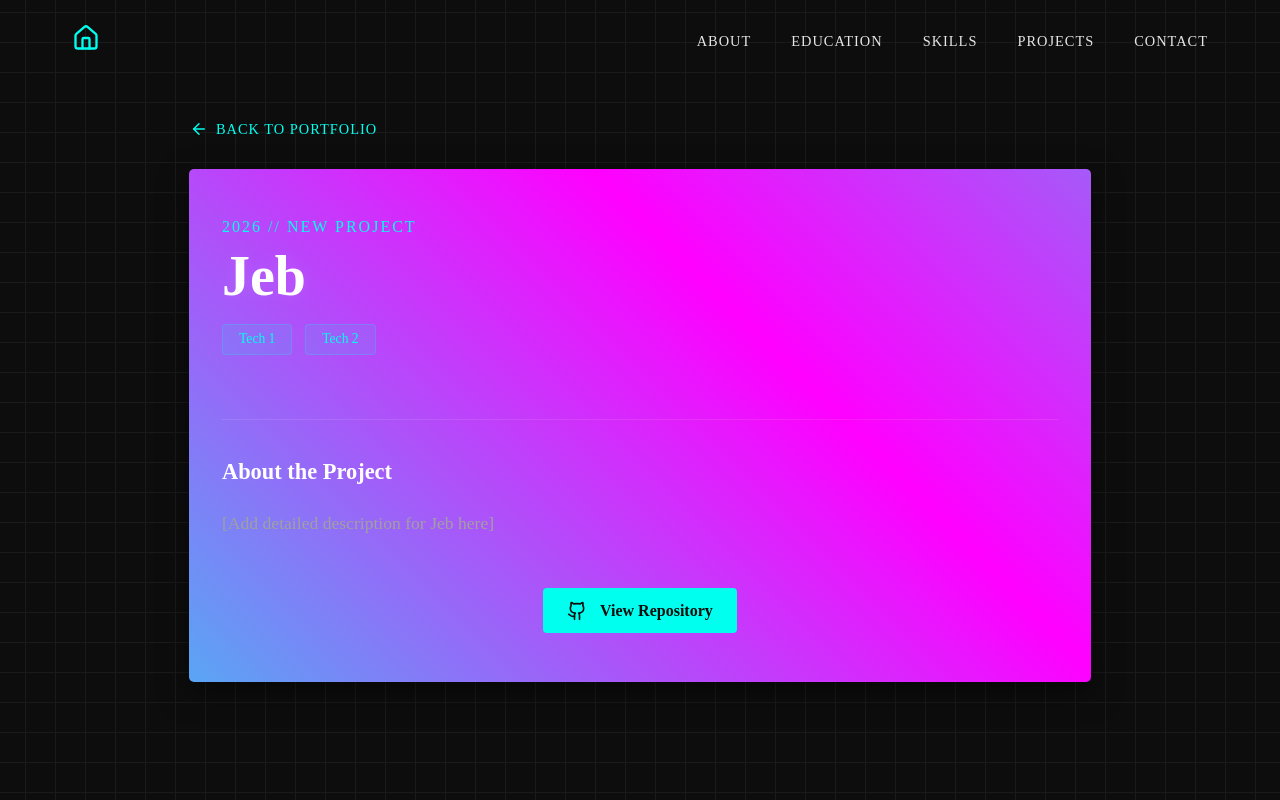
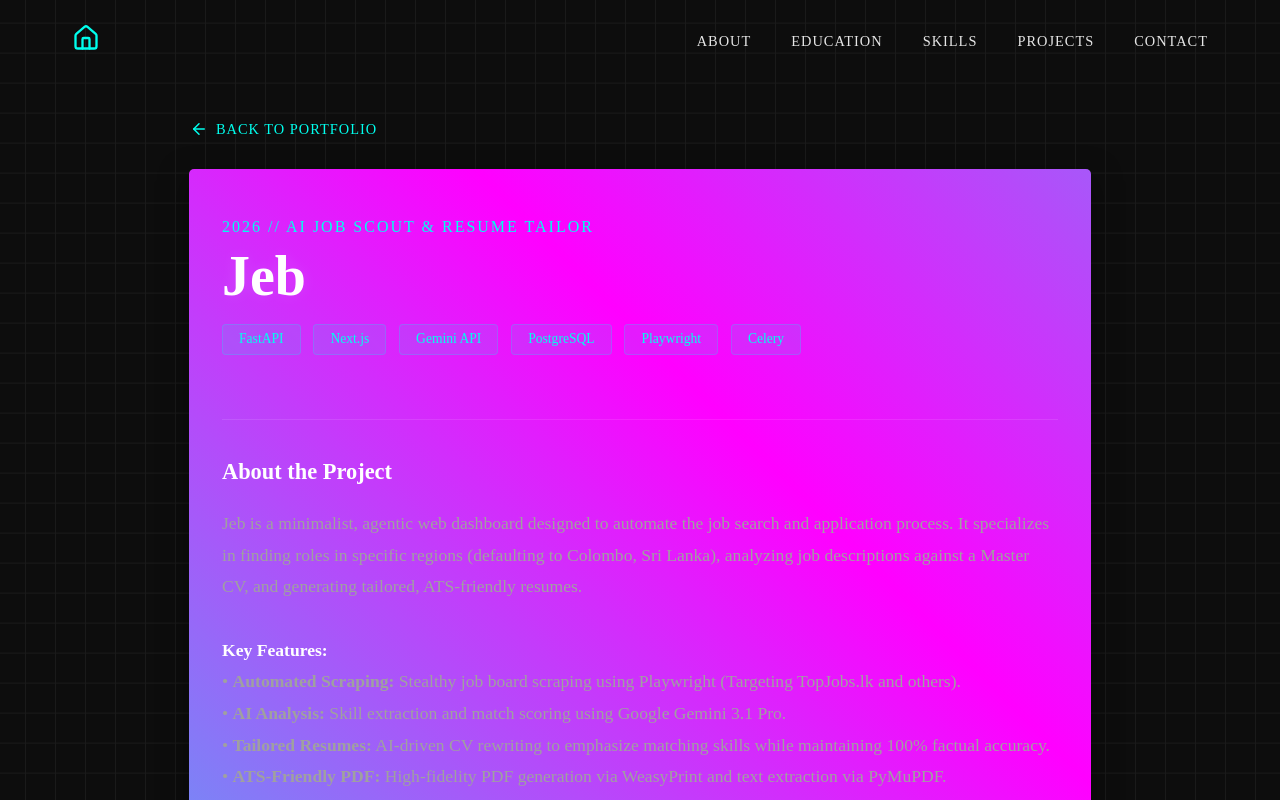
Before and after one commit to Abdul-Malik-0404/Portfolio, a Next.js app: page /projects/jeb in a window 1280 px wide. Shown: the top 800 px of the page. Built offline with nearby package versions, Linux system fonts and the light colour scheme.

Commit message:
Update Jeb project details from local repo

```diff
--- a/src/app/projects/jeb/page.js
+++ b/src/app/projects/jeb/page.js
@@ -19,22 +19,35 @@ export default function JebProject() {
 
           <div className="glass-card hypr-border" style={{ padding: '3rem 2rem' }}>
             <div className="project-detail-header">
-              <span className="project-detail-type">2026 // New Project</span>
+              <span className="project-detail-type">2026 // AI Job Scout & Resume Tailor</span>
               <h1 className="project-detail-title">Jeb</h1>
 
               <div className="tech-stack">
-                <span className="tech-badge">Tech 1</span>
-                <span className="tech-badge">Tech 2</span>
+                <span className="tech-badge">FastAPI</span>
+                <span className="tech-badge">Next.js</span>
+                <span className="tech-badge">Gemini API</span>
+                <span className="tech-badge">PostgreSQL</span>
+                <span className="tech-badge">Playwright</span>
+                <span className="tech-badge">Celery</span>
               </div>
             </div>
 
             <div className="project-content">
               <h3 style={{ color: '#fff', marginBottom: '1rem', fontSize: '1.4rem' }}>About the Project</h3>
-              [Add detailed description for Jeb here]
+              Jeb is a minimalist, agentic web dashboard designed to automate the job search and application process. It specializes in finding roles in specific regions (defaulting to Colombo, Sri Lanka), analyzing job descriptions against a Master CV, and generating tailored, ATS-friendly resumes.
+              <br />
+              <br />
+              <strong style={{ color: '#fff' }}>Key Features:</strong><br />
+              • <strong>Automated Scraping:</strong> Stealthy job board scraping using Playwright (Targeting TopJobs.lk and others).<br />
+              • <strong>AI Analysis:</strong> Skill extraction and match scoring using Google Gemini 3.1 Pro.<br />
+              • <strong>Tailored Resumes:</strong> AI-driven CV rewriting to emphasize matching skills while maintaining 100% factual accuracy.<br />
+              • <strong>ATS-Friendly PDF:</strong> High-fidelity PDF generation via WeasyPrint and text extraction via PyMuPDF.<br />
+              <br />
+              The backend is powered by FastAPI, PostgreSQL, and Celery for distributed task processing, while the frontend is built using Next.js and Shadcn/UI. The entire infrastructure is containerized with Docker for easy deployment and management.
             </div>
 
             <div style={{ textAlign: 'center', marginTop: '2rem' }}>
-              <a href="https://github.com/Abdul-Malik-0404/" target="_blank" rel="noopener noreferrer" className="action-btn" style={{ textDecoration: 'none' }}>
+              <a href="https://github.com/Abdul-Malik-0404/Jeb" target="_blank" rel="noopener noreferrer" className="action-btn" style={{ textDecoration: 'none' }}>
                 <GithubIcon size={20} /> View Repository
               </a>
             </div>
```
Also changed, not shown: src/data/projects.js (+5 -5 lines).
